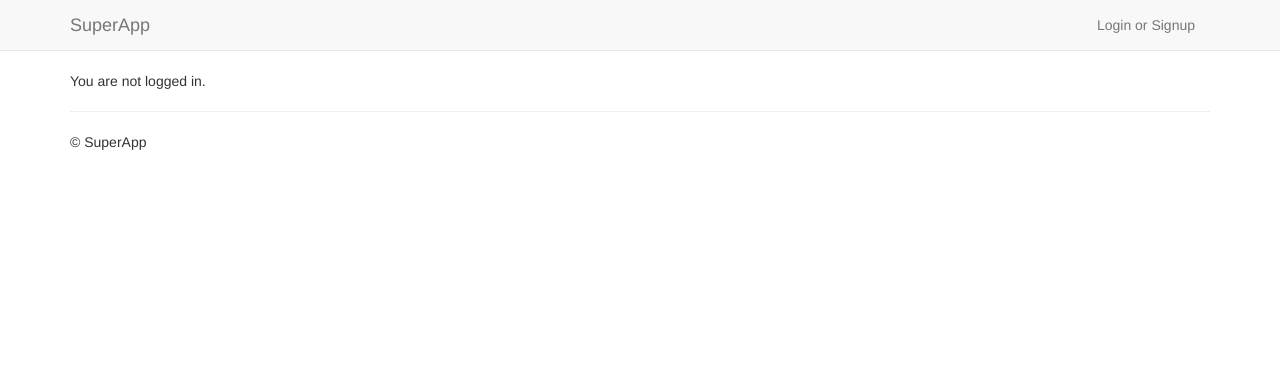
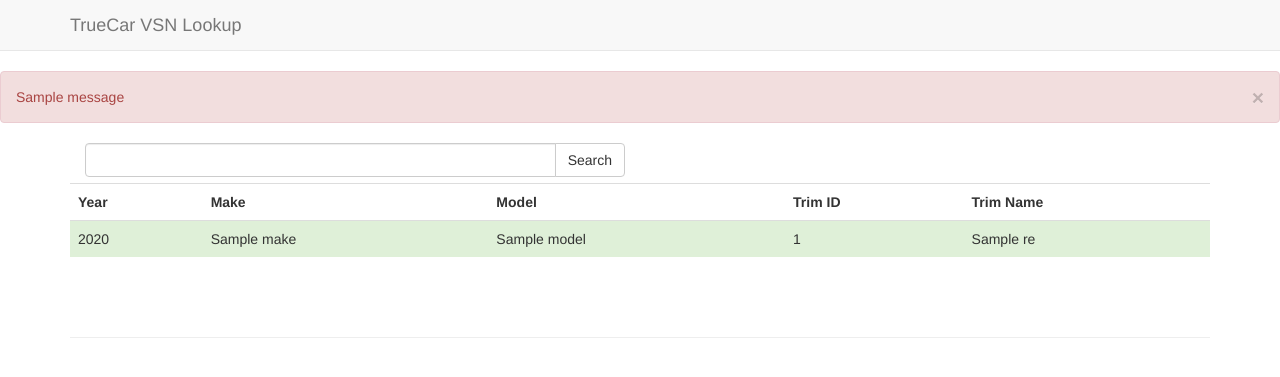
Before and after one commit to sean-charboneau/truecar, a Flask app: template templates/index.html in a window 1280 px wide. Shown: the top 377 px of the page. Run offline with Flask 2, Linux system fonts and the light colour scheme; the template is opened without the code that fills it: most values are stand-ins (such as "Sample title", 1, 10 or a date in 2020); one stand-in notice (Sample message) is shown; some libraries are stand-ins or nearby versions.

Commit message:
final push

```diff
--- a/app.py
+++ b/app.py
@@ -1,11 +1,44 @@
 import os
-from flask import Flask, render_template, send_from_directory
+from flask import Flask, request, flash, url_for, redirect, render_template, abort, send_from_directory
+from flask.ext.sqlalchemy import SQLAlchemy
+
+import csv
+import operator
 
 # initialization
 app = Flask(__name__)
+app.secret_key = 'my_secret_key'
 app.config.update(
     DEBUG = True,
+    SQLALCHEMY_DATABASE_URI = "postgres://dliookvgiickhr:AWu6D5UXvPaVU1TLLdy557Dh8y@ec2-50-19-219-235.compute-1.amazonaws.com:5432/d3vrtvgf4s94pv"
 )
+db = SQLAlchemy(app)
+
+class Pattern(db.Model):
+    __tablename__ = 'patterns'
+    id = db.Column('pattern_id', db.Integer, primary_key=True)
+    pattern = db.Column(db.String(12))
+    trim_id = db.Column(db.Integer)
+    year = db.Column(db.Integer)
+    make = db.Column(db.String)
+    model = db.Column(db.String)
+    trim_name = db.Column(db.String)
+
+    def __init__(self, pattern, trim_id, year, make, model, trim_name):
+        self.pattern = pattern
+        self.trim_id = trim_id
+        self.year = year
+        self.make = make
+        self.model = model
+        self.trim_name = trim_name
+
+    def __init__(self, args):
+        self.pattern = args[0]
+        self.trim_id = args[1]
+        self.year = args[2]
+        self.make = args[3]
+        self.model = args[4]
+        self.trim_name = args[5]
 
 # controllers
 @app.route('/favicon.ico')
@@ -16,10 +49,70 @@ def favicon():
 def page_not_found(e):
     return render_template('404.html'), 404
 
-@app.route("/")
+@app.route("/", methods=['GET', 'POST'])
 def index():
-    return render_template('index.html')
+	if request.method == 'POST':
+		term = request.form['searchterm']
+		if term == None or len(term) != 12:
+			flash('You must provide a 12-digit VSN')
+		elif not term[:6].isalpha() or not term[6:].isnumeric():
+			flash('Invalid VSN format')
+		else:
+			results = match_vsn(term)
+			results.sort(key = operator.attrgetter('diff'))
+			results.reverse()
+			return render_template('index.html', results=results)
+	return render_template('index.html')
 
+def match_vsn(term):
+	term = term.upper()
+	regex = ''
+	for c in term:
+		regex += '[{}|*]'.format(c)
+	print regex
+	results = db.session.query(Pattern).filter("pattern ~ '{}'".format(regex)).all()
+	ret = []
+	for res in results:
+		res.diff = char_matches(res.pattern, term)
+		ret.append(res)
+	print ret
+	return results
+
+def char_matches(str1, str2):
+	if not str1 or not str2:
+		return 0
+
+	count = 0
+	for i in xrange(0, len(str1)):
+		if i >= len(str2):
+			return count
+		if str1[i] == str2[i]:
+			count += 1
+	return count
+
+# This is the method that was used to do the initial population of the DB with the csv
+# This could easily be exposed on the front-end to allow admins to update the DB
+def populate_from_csv():
+	ifile  = open('vsn_data.csv', "rb")
+	reader = csv.reader(ifile)
+
+	rownum = 0
+	for row in reader:
+		# Save header row.
+		if rownum == 0:
+			header = row
+		else:
+			colnum = 0
+			args = []
+			for col in row:
+				args.append(col)
+				colnum += 1
+			pattern_obj = Pattern(args)
+			db.session.add(pattern_obj)
+		rownum += 1
+	db.session.commit()
+
+	ifile.close()
 
 # launch
 if __name__ == "__main__":
--- /dev/null
+++ b/config.py
@@ -0,0 +1 @@
+SQLALCHEMY_DATABASE_URI = "postgres://dliookvgiickhr:AWu6D5UXvPaVU1TLLdy557Dh8y@ec2-50-19-219-235.compute-1.amazonaws.com:5432/d3vrtvgf4s94pv"
--- a/requirements.txt
+++ b/requirements.txt
@@ -1 +1,3 @@
 flask==0.8
+psycopg2
+Flask-SQLAlchemy
--- /dev/null
+++ b/static/css/page.css
@@ -0,0 +1,4 @@
+.results-table tr:first-child + tr {
+	background-color: rgb(223, 240, 216);
+	border-color: rgb(214, 233, 198);
+}
--- a/templates/base.html
+++ b/templates/base.html
@@ -2,7 +2,7 @@
 <html lang="en">
   <head>
     {% block head %}
-    <title>SuperApp{% block title %}{% endblock %}</title>
+    <title>TrueCar{% block title %}{% endblock %}</title>
     <meta name="viewport" content="width=device-width, initial-scale=1.0">
     <meta name="description" content="">
     <meta name="keywords" content="">
@@ -11,6 +11,7 @@
 
     <link href="//netdna.bootstrapcdn.com/bootstrap/3.0.0/css/bootstrap.min.css" rel="stylesheet">
     <link rel="shortcut icon" href="{{ url_for('static', filename='ico/favicon.ico') }}">
+    <link rel="stylesheet" href="static/css/page.css">
     {% endblock %}
   </head>
   <body>
@@ -22,32 +23,29 @@
           <span class="icon-bar"></span>
           <span class="icon-bar"></span>
         </button>
-        <a class="navbar-brand" href="/">SuperApp</a>
-        <div class="nav-collapse">
-          {% block navbar_right %}
-          <ul class="nav navbar-nav pull-right">
-            {% if not session.logged_in %}
-              <li><a href="#">Login or Signup</a></li>
-            {% else %}
-              <li><a href="#">Logout</a></li>
-            {% endif %}
-          </ul>
-          {% endblock %}
-        </div><!--/.nav-collapse -->
+        <a class="navbar-brand" href="/">TrueCar VSN Lookup</a>
       </div>
     </div>
     {% endblock %}
+    {% with messages = get_flashed_messages() %}
+      <div id="messages">
+        {% if messages %}
+          {% for message in messages %}
+            <div class="alert alert-danger">
+              <a class="close" data-dismiss="alert">×</a>
+              {{message}}
+            </div>
+          {% endfor %}
+        {% endif %}
+      </div>
+    {% endwith %}
+    {% block body %}{% endblock %}
     <div class="container page">
         <div class="content">
           {% block content %}
           {% endblock %}
         </div>
         <hr>
-        {% block footer %}
-        <footer class="footer">
-            <p>&copy; SuperApp</p>
-        </footer>
-        {% endblock %}
     </div>
     {% block js_footer %}
       <script src="//ajax.googleapis.com/ajax/libs/jquery/1.10.2/jquery.min.js"></script>
--- a/templates/index.html
+++ b/templates/index.html
@@ -1,9 +1,36 @@
 {% extends "base.html" %}
 {% block title %} - Home{% endblock %}
 {% block content %}
-{% if not session.logged_in %}
-     <p>You are not logged in.</p>
-{% else %}
-     <p>You are logged in.</p>
+<form method="post" action="{{ url_for('index') }}">
+	<div class="col-lg-6">
+	    <div class="input-group">
+	        <input type="text" class="form-control" name="searchterm">
+	        <span class="input-group-btn">
+	          <button class="btn btn-default" type="submit">Search</button>
+	        </span>
+	    </div><!-- /input-group -->
+	</div><!-- /.col-lg-6 -->
+</form>
+<br><br>
+{% if results %}
+<table class="table results-table">
+	<tr>
+		<th>Year</th>
+		<th>Make</th>
+		<th>Model</th>
+		<th>Trim ID</th>
+		<th>Trim Name</th>
+	</tr>
+	{% for res in results %}
+	    <tr>
+	    	<td>{{res.year}}</td>
+	    	<td>{{res.make}}</td>
+	    	<td>{{res.model}}</td>
+	    	<td>{{res.trim_id}}</td>
+	    	<td>{{res.trim_name}}</td>
+	    </tr>
+	{% endfor %}
+</table>
 {% endif %}
+<br><br>
 {% endblock %}
```
Also changed, not shown: vsn_data.csv (added, +41 -0 lines).
